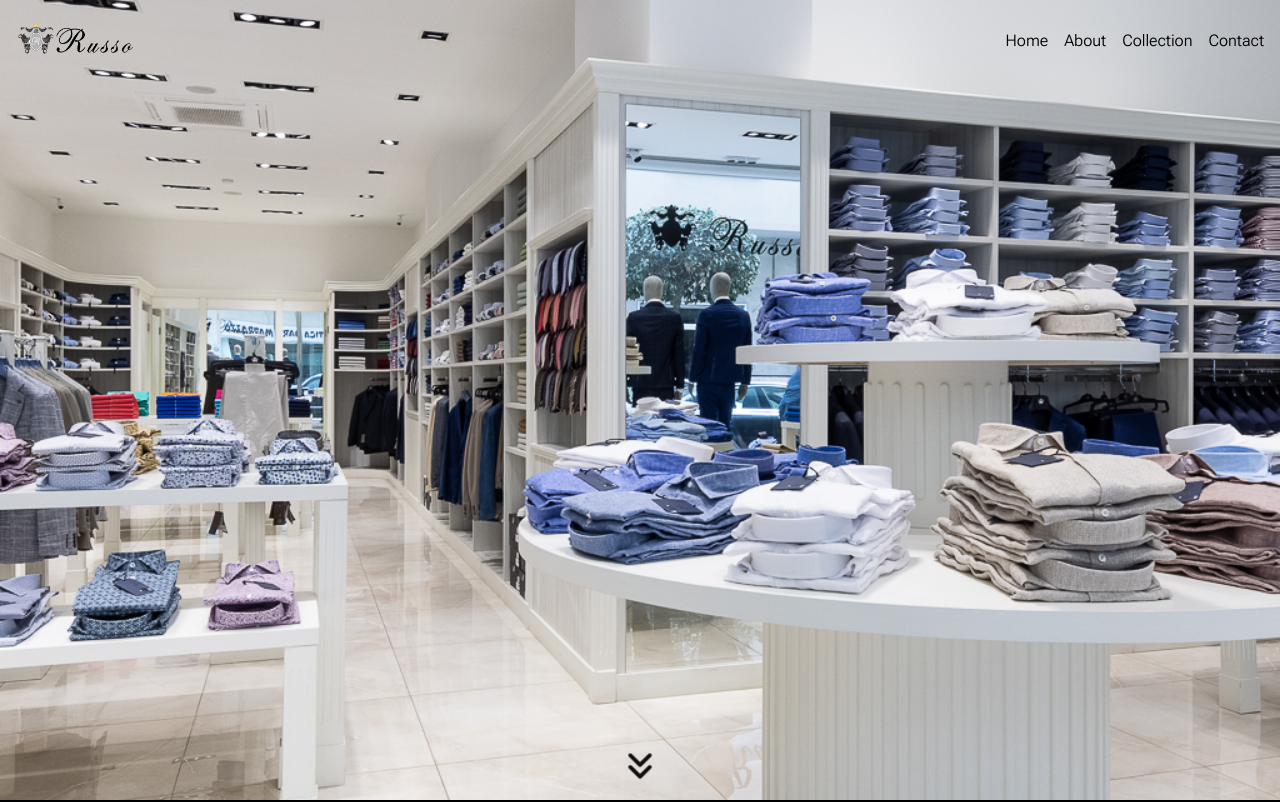
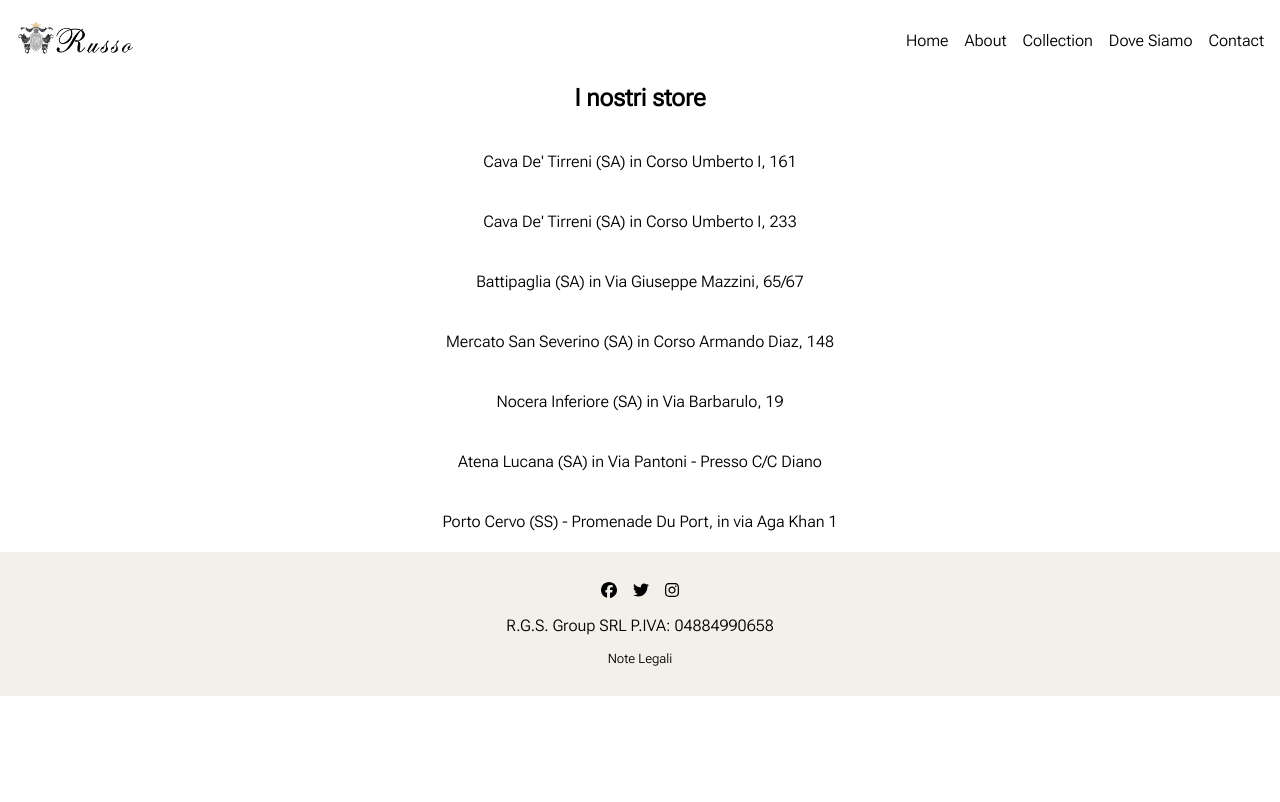
Before and after one commit to fdm89/russo-abbigliamento, a React (Create React App) app: page /dovesiamo in a window 1280 px wide. Before the commit this address led to /home. Shown: the top 802 px of the page. Built offline with nearby package versions, Linux system fonts and the light colour scheme.

Commit message:
dove siamo section added

```diff
--- a/src/App.js
+++ b/src/App.js
@@ -8,6 +8,7 @@ import Contact from "./components/Contact";
 import { PulseLoader } from "react-spinners";
 import './App.css';
 import NoteLegali from "./components/NoteLegali";
+import DoveSiamo from "./components/DoveSiamo";
 
 
 
@@ -41,6 +42,7 @@ function App() {
             <Route path="/about" element={<About />} />
             <Route path="/collection" element={<Collection />} />
             <Route path="/contact" element={<Contact />} />
+            <Route path="/dovesiamo" element={<DoveSiamo />} />
             <Route path="/notelegali" element={<NoteLegali />} />
             <Route path="/*" element={<Navigate to="/home" replace={true} />} />
           </Routes>
--- a/src/components/About.js
+++ b/src/components/About.js
@@ -15,15 +15,11 @@ function About() {
     <div className="about-container">
       <header>
         <h1>About Us</h1>
-        <p>Russo abbigliamneto, un'eccellenza nell'abbigliamento maschile dal cuore italiano. Fondata negli anni '80, siamo orgogliosi di offrire prodotti di alta qualità, caratterizzati da un'attenzione meticolosa per i dettagli e una maestria artigianale senza pari.</p>
-        <p>Ci dedichiamo con passione alla produzione di maglierie, camicie e abiti sartoriali, utilizzando solo i materiali più pregiati e le tecniche tradizionali tramandate nel tempo. Ogni capo che realizziamo è una testimonianza dell'arte sartoriale italiana, confezionato con cura e precisione per garantire un'eleganza senza tempo e una vestibilità impeccabile.</p>
-        <p>Siamo profondamente orgogliosi di promuovere il "Made in Italy" e di preservare la tradizione artigianale che contraddistingue il nostro paese. Ogni capo è un'autentica opera d'arte, realizzata con passione e dedizione per soddisfare i gusti sofisticati degli uomini che cercano un'eleganza senza tempo.</p>
-        <p>Negli anni, abbiamo ampliato la nostra presenza con diversi punti vendita situati strategicamente in luoghi come Cava de' Tirreni, Nocera Inferiore, Battipaglia e persino in Sardegna. Questa rete di punti vendita ci consente di essere vicini ai nostri clienti, offrendo un servizio personalizzato e un'esperienza di acquisto unica.</p>
-        <p>
-        Siamo lieti di accogliervi nel nostro mondo, dove la moda e l'artigianato si fondono per creare capi di alta qualità che riflettono la personalità di chi li indossa. Esplorate la nostra collezione e lasciatevi conquistare dallo stile italiano all'avanguardia e dalla perfezione artigianale.
-        </p>
-
-      </header>
+        <p><strong>Russo abbigliamento</strong>, un'eccellenza nell'abbigliamento maschile dal cuore italiano. Dagli anni '80, siamo orgogliosi di offrire prodotti di alta qualità, caratterizzati da un'attenzione meticolosa per i dettagli e dalla ricerca dei tessuti.</p>
+        <p>Ci dedichiamo con passione alla produzione di <strong>maglieria, camiceria, pantaloni e capispalla</strong> realizzati secondo la tradizione partenopea utilizzando tessuti di pregio e ricercati. Ogni capo che realizziamo è una testimonianza dell'arte <strong>sartoriale</strong>, confezionato con cura e precisione per garantire un'eleganza senza tempo e una vestibilità confortevole.</p>
+        <p>Siamo profondamente orgogliosi di promuovere il <strong>"Made in Italy"</strong> e di preservare la <strong>tradizione sartoriale</strong> che contraddistingue il nostro Belpaese. Ogni capo viene realizzato con passione e dedizione per soddisfare le esigenze dell'uomo contemporaneo che cerca un'eleganza senza tempo.</p>
+        <p>Negli anni, abbiamo ampliato la nostra presenza con diversi punti vendita situati strategicamente in Campania nelle città  di <strong>Cava de' Tirreni, Nocera Inferiore, Battipaglia, Mercato San Severino ed Atena Lucana</strong> fino alle ultime aperture in <strong>Sardegna in Costa Smeralda precisamente Golfo Aranci e Porto Cervo nella splendida cornice della Promenade du Port</strong>. Questa rete di punti vendita ci consente di essere vicini ai nostri clienti, offrendo un servizio personalizzato e un'esperienza di acquisto unica.</p>
+         </header>
       <section className="photo-gallery">
         <img src={image1} alt="team member 1" />
       </section>
--- a/src/components/Carousel.css
+++ b/src/components/Carousel.css
@@ -22,7 +22,6 @@
 .item img{
     width: 100%;
     height: 100%;
-    pointer-events: none;
     border: solid 1px black;
     margin: 2px;
 }
@@ -31,6 +30,7 @@
     cursor: auto;
     overflow: hidden;
 }
+
 
 @media (max-width: 768px) {
     .carousel-container {
--- /dev/null
+++ b/src/components/DoveSiamo.css
@@ -0,0 +1,27 @@
+.container {
+    padding-top: 4rem;
+
+}
+
+.list-container{
+    padding-right: 10px;
+    padding-left: 10px;
+    display: flex;
+    flex-direction: column;
+    align-items: center;
+    justify-content: center;
+    text-align: center;
+    bottom: 0;
+}
+
+.lista-negozi{
+    list-style: none;
+    line-height: 60px;
+    margin: 0px;
+    padding: 0px;
+}
+
+a{
+ text-decoration: none;
+ color: black;
+}
--- /dev/null
+++ b/src/components/DoveSiamo.js
@@ -0,0 +1,41 @@
+import React, { useEffect } from 'react';
+import './DoveSiamo.css';
+import Footer from './Footer';
+
+
+
+
+
+
+function DoveSiamo() {
+    useEffect(() => {
+        window.scrollTo({ top: 0, behavior: "instant" });
+      }, [])
+  return (
+    <div className='container' >
+
+      <h2>I nostri store</h2>
+         <div className='list-container'>
+         <ul className='lista-negozi'>
+          <li><a target="blank" href={encodeURI('https://www.google.com/maps/dir//Corso+Umberto+I,+233,+Corso+Umberto+I,+161,+84013+Cava+de+Tirreni+SA/@40.6997574,14.638299,12z/data=!4m8!4m7!1m0!1m5!1m1!1s0x133bc182a77979ad:0x100519f280c933ef!2m2!1d14.7083389!2d40.6997786?entry=ttu')}>
+  Cava De' Tirreni (SA) in Corso Umberto I, 161
+</a></li>
+          <li><a target="blank" href={encodeURI('https://www.google.com/maps/dir//Russo+Abbigliamento,+Corso+Umberto+I,+84013+Cava+de+Tirreni,+SA/@40.6997493,14.6259378,12z/data=!4m8!4m7!1m0!1m5!1m1!1s0x133bc182a77979ad:0x100519f280c933ef!2m2!1d14.7083389!2d40.6997786?entry=ttu')}>Cava De' Tirreni (SA) in Corso Umberto I, 233</a></li>
+          <li><a target="blank" href={encodeURI('https://www.google.com/maps/dir//Via+Giuseppe+Mazzini,+65%2F67,+84091+Battipaglia+SA/@40.6084827,14.9017039,12z/data=!3m1!4b1!4m8!4m7!1m0!1m5!1m1!1s0x133be0886cb84855:0x5bba3a1f5150da25!2m2!1d14.984105!2d40.608512?entry=ttu')}> Battipaglia (SA) in Via Giuseppe Mazzini, 65/67</a></li>
+          <li><a target="blank" href={encodeURI('https://www.google.com/maps/dir//Russo+Abbigliamento,+Corso+Armando+Diaz,+148,+84085+Mercato+San+Severino+SA/@40.7844905,14.673126,12z/data=!4m8!4m7!1m0!1m5!1m1!1s0x133bc5dedd871df9:0x72c76873307b6863!2m2!1d14.7555271!2d40.7845198?entry=ttu')}> Mercato San Severino (SA) in Corso Armando Diaz, 148</a> </li>
+          <li><a target="blank" href={encodeURI('https://www.google.com/maps/dir//Russo+Abbigliamento,+Via+Attilio+Barbarulo,+19,+84014+Nocera+inferiore+SA/@40.7422132,14.5571638,12z/data=!4m8!4m7!1m0!1m5!1m1!1s0x133bbf4b1476b40b:0xde26dc0a637090a7!2m2!1d14.6396158!2d40.7422403?entry=ttu')}> Nocera Inferiore (SA) in Via Barbarulo, 19</a></li>
+          <li><a target="blank" href={encodeURI('https://www.google.com/maps/place/Russo+Abbigliamento/@40.4344034,15.546895,17z/data=!3m1!4b1!4m6!3m5!1s0x13393b52eec74d0b:0x7f674048b8db3f43!8m2!3d40.4344034!4d15.5494699!16s%2Fg%2F11qp1z6_6r?entry=ttu')}> Atena Lucana (SA) in Via Pantoni - Presso C/C Diano</a></li>
+          <li><a target="blank" href={encodeURI('https://www.google.com/maps/place/Promenade+du+Port/@41.1331702,9.5354699,17z/data=!3m1!4b1!4m6!3m5!1s0x12d940af6d8d2ab1:0xf61008165e37051a!8m2!3d41.1331702!4d9.5380448!16s%2Fg%2F11c1ndxjrv?entry=ttu')}> Porto Cervo (SS) - Promenade Du Port, in via Aga Khan 1</a></li>
+
+         </ul>
+         </div>
+
+
+      <Footer></Footer>
+    </div>
+
+
+  );
+}
+
+export default DoveSiamo;
--- a/src/components/Footer.css
+++ b/src/components/Footer.css
@@ -4,7 +4,8 @@
     justify-content: center;
     align-items: center;
     background-color: #f2f0e8;
-    height: 18vh;;
+    height: 18vh;
+    bottom: 0;
   }
 
 
--- a/src/components/Home.js
+++ b/src/components/Home.js
@@ -4,7 +4,7 @@ import { faAngleDoubleDown } from "@fortawesome/free-solid-svg-icons";
 import backgroundImage from '../assets/immagine-hero.jpg';
 import './Home.css';
 import Heroone from "./Heroone";
-/* import Herotwo from "./Herotwo"; */
+import Herotwo from "./Herotwo";
 import Carousel from "./Carousel";
 import Footer from "./Footer";
 import Button from "./Button";
@@ -42,13 +42,11 @@ function Home() {
         <p>Vieni a scoprire la nostra nuova collezione primavera estate 2023</p>
         <Button/>
       </div>
-      <h1 className="carousel-header">Ultimi arrivi collezione primavera estate 2023</h1>
+      <Heroone />
+      <Herotwo />
+
+      <h1 className="carousel-header">Collezione primavera estate 2023</h1>
       <Carousel />
-      <Heroone />
-      {/* <Herotwo /> */}
-
-      {/* <h1 className="carousel-header">Ultimi arrivi collezione primavera estate 2023</h1>
-      <Carousel /> */}
 
 
       <Footer></Footer>
--- a/src/components/Navbar.css
+++ b/src/components/Navbar.css
@@ -12,6 +12,29 @@
   z-index: 100;
   transition: background-color 0.3s ease;
 }
+
+.underline-link {
+  position: relative;
+  text-decoration: none;
+  color: #fff;
+}
+
+.underline-link::after {
+  content: '';
+  position: absolute;
+  bottom: -2px;
+  left: 0;
+  width: 100%;
+  height: 2px;
+  background-color: black;
+  transform: scaleX(0);
+  transition: transform 0.3s ease;
+}
+
+.underline-link:hover::after {
+  transform: scaleX(1);
+}
+
 
 .logo-russo {
   width: 120px;
--- a/src/components/Navbar.js
+++ b/src/components/Navbar.js
@@ -26,10 +26,11 @@ function Navbar() {
       <div className={`navbar-menu ${isMenuOpen ? 'open' : ''}`}>
         <button className={`navbar-close ${scroll ? 'navbar-close--scroll' : ''}`} onClick={toggleMenu}>
         </button>
-        <Link to="/" className="navbar-item" onClick={toggleMenu}>Home</Link>
-        <Link to="/about" className="navbar-item" onClick={toggleMenu}>About</Link>
-        <Link to="/collection" className="navbar-item" onClick={toggleMenu}>Collection</Link>
-        <Link to="/contact" className="navbar-item" onClick={toggleMenu}>Contact</Link>
+        <Link to="/" className="navbar-item underline-link" onClick={toggleMenu}>Home</Link>
+        <Link to="/about" className="navbar-item underline-link" onClick={toggleMenu}>About</Link>
+        <Link to="/collection" className="navbar-item underline-link" onClick={toggleMenu}>Collection</Link>
+        <Link to="/dovesiamo" className="navbar-item underline-link" onClick={toggleMenu}>Dove Siamo</Link>
+        <Link to="/contact" className="navbar-item underline-link" onClick={toggleMenu}>Contact</Link>
       </div>
       <button className={`navbar-toggle ${isMenuOpen ? 'open' : ''}`} onClick={toggleMenu}>
         <span className={`navbar-span ${scroll ? 'navbar-span--scroll' : ''}`}></span>
```
Also changed, not shown: src/components/Carousel.js (+9 -1 lines).
